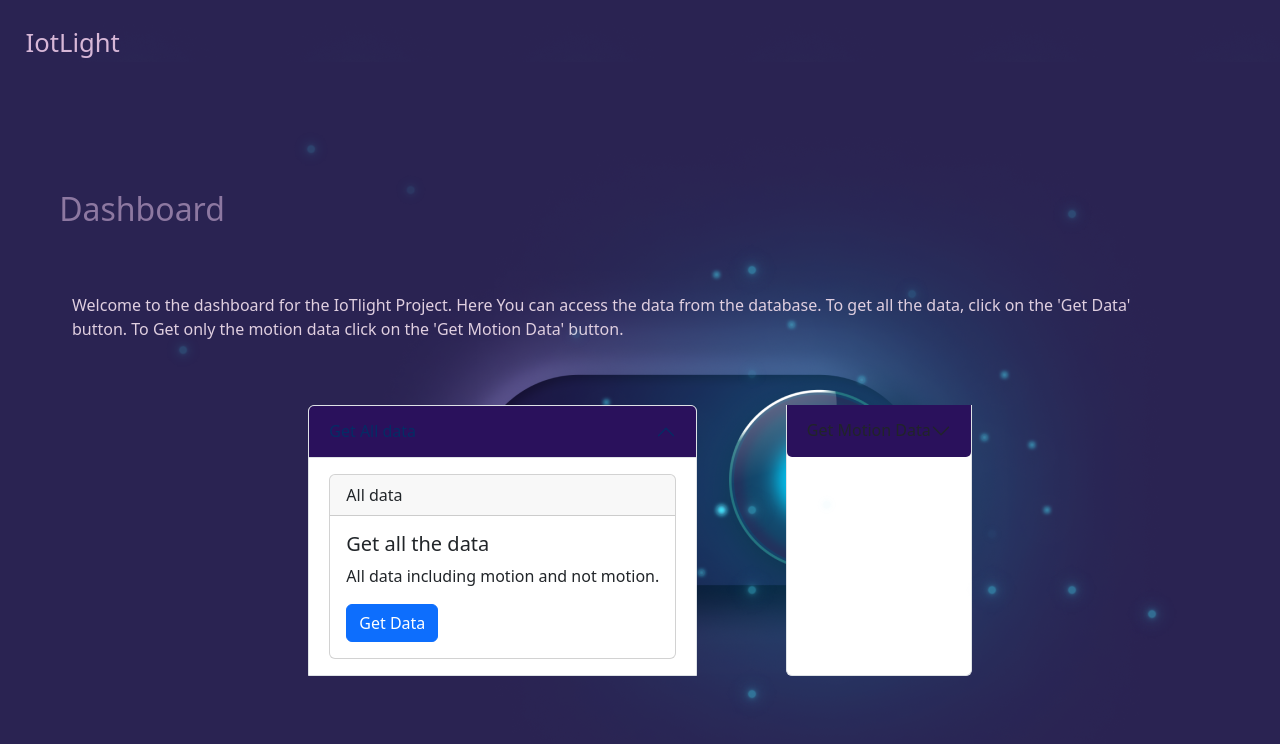
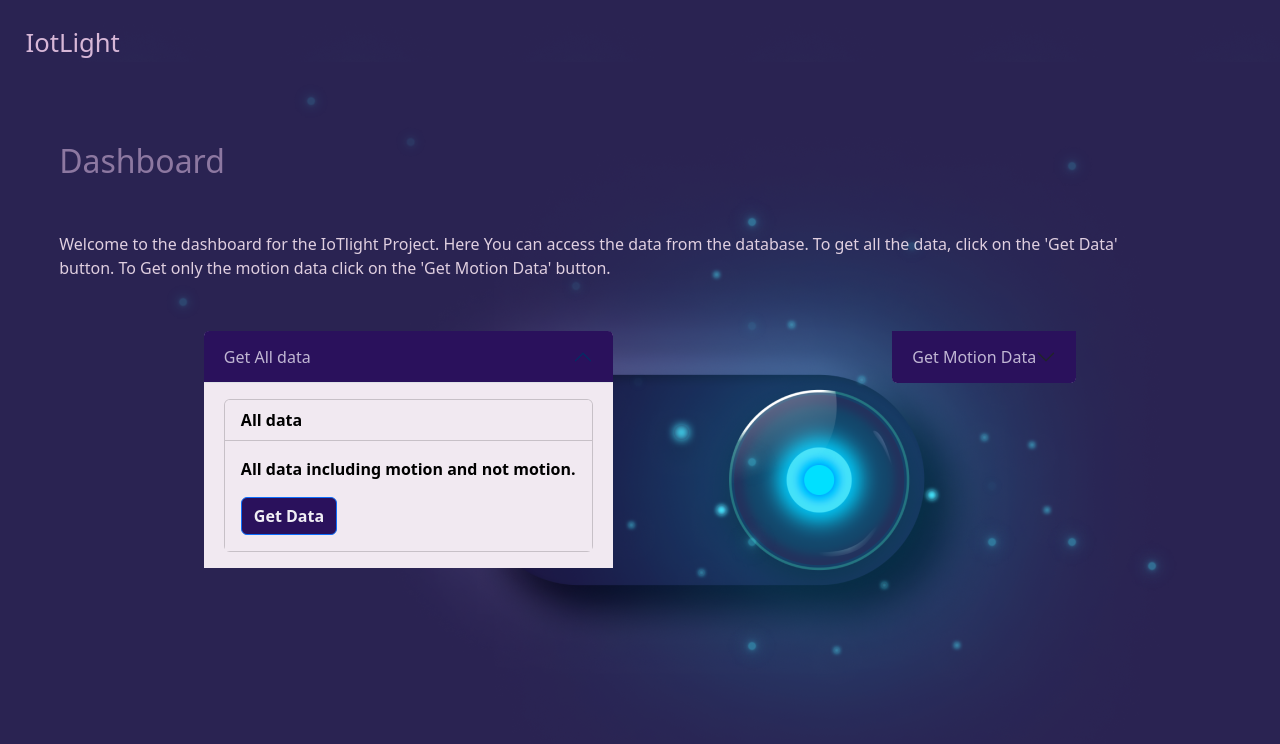
Before and after one commit to krsna23/iot-light-frontend, an Angular app: page / in a window 1280 px wide. Shown: the top 744 px of the page. Built offline with nearby package versions, Linux system fonts and the light colour scheme.

Commit message:
Some CSS design updates

```diff
--- a/src/app/app.component.css
+++ b/src/app/app.component.css
@@ -15,7 +15,7 @@ main{
 }
 .paragraph{
     width: 85vw;
-    margin: 5vw;
+    margin: 4vw;
     color: rgb(224 207 224);
 }
 
@@ -29,7 +29,7 @@ td{
 
 .title{
     margin-left: 4vw;
-    margin-top: 16vh;
+    margin-top: 10vh;
     color: rgb(141, 120, 161);
 }
 
@@ -37,12 +37,30 @@ td{
     width: 90vw;
     display: flex;
     justify-content: space-around;
-    margin: 0 20vw;
+}
+
+.accordion-collapse *{
+    background-color: rgb(241, 233, 241);
+    font-weight: 600;
+    color: black;
+}
+
+.accordion-item{
+    border: none;
+    height: fit-content;
 }
 
 .accordion-button{
     background-color: #2a115c;
+    color: #c1b7d4;
 }
+
+.card-button{
+    background-color: #2a115c;
+    color: white;
+}
+
+
 
 .stars1 img{
     width: 80px;
--- a/src/app/app.component.html
+++ b/src/app/app.component.html
@@ -58,7 +58,13 @@
       <div class="accordion" id="accordionExample">
         <div class="accordion-item">
           <h2 class="accordion-header" id="headingOne">
-            <button class="accordion-button" type="button" data-bs-toggle="collapse" data-bs-target="#collapseOne" aria-expanded="true" aria-controls="collapseOne">
+            <button class="accordion-button"
+              type="button"
+              data-bs-toggle="collapse"
+              data-bs-target="#collapseOne"
+              aria-expanded="true"
+              aria-controls="collapseOne"
+            >
               Get All data
             </button>
           </h2>
@@ -70,9 +76,15 @@
                     All data
                   </div>
                   <div class="card-body">
-                    <h5 class="card-title">Get all the data</h5>
+                    <!-- <h5 class="card-title">Get all the data</h5> -->
                     <p class="card-text">All data including motion and not motion.</p>
-                    <a routerLink="/arduino" class="btn btn-primary" (click)="getSerialData()">Get Data</a>
+                    <a
+                      routerLink="/serial-data/:data"
+                      class="btn btn-primary card-button"
+                      (click)="getSerialData()"
+                      style="background-color: #2a115c;
+                    color: rgb(240, 238, 244);"
+                    >Get Data</a>
                   </div>
                 </div>
             </div>
@@ -92,9 +104,15 @@
                   Motion data
                 </div>
                 <div class="card-body">
-                  <h5 class="card-title">Get Motion Data</h5>
+                  <!-- <h5 class="card-title">Get Motion Data</h5> -->
                   <p class="card-text">All motion data: time at which motion in detected. </p>
-                  <a routerLink="/motion-data/:data" class="btn btn-primary" (click)="getMotionData()">Get Motion Data</a>
+                  <a
+                    routerLink="/motion-data/:data"
+                    class="btn btn-primary card-button"
+                    (click)="getMotionData()"
+                    style="background-color: #2a115c;
+                    color: rgb(239, 239, 243);"
+                  >Get Motion Data</a>
                 </div>
               </div>
             </div>
--- a/src/app/app.component.ts
+++ b/src/app/app.component.ts
@@ -21,7 +21,6 @@ export class AppComponent {
       this.data=res;
       this.passDataToGetData();
     })
-
   }
 
   getMotionData(){
--- a/src/app/serial/motion-data/motion-data.component.css
+++ b/src/app/serial/motion-data/motion-data.component.css
@@ -1,3 +1,8 @@
-.table{
-    background-color: goldenrod;
+table{
+    width: 70vw;
+    border: solid;
+    border-color: goldenrod;
+    margin-left: 15vw;
+    position: absolute;
+    bottom: 1vh;
 }
--- a/src/app/serial/serial-data/serial-data.component.css
+++ b/src/app/serial/serial-data/serial-data.component.css
@@ -3,4 +3,11 @@ table{
     border: solid;
     border-color: goldenrod;
     margin-left: 15vw;
+    position: absolute;
+    bottom: 1vh;
 }
+
+th{
+    background: none;
+    color:aliceblue;
+}
```
